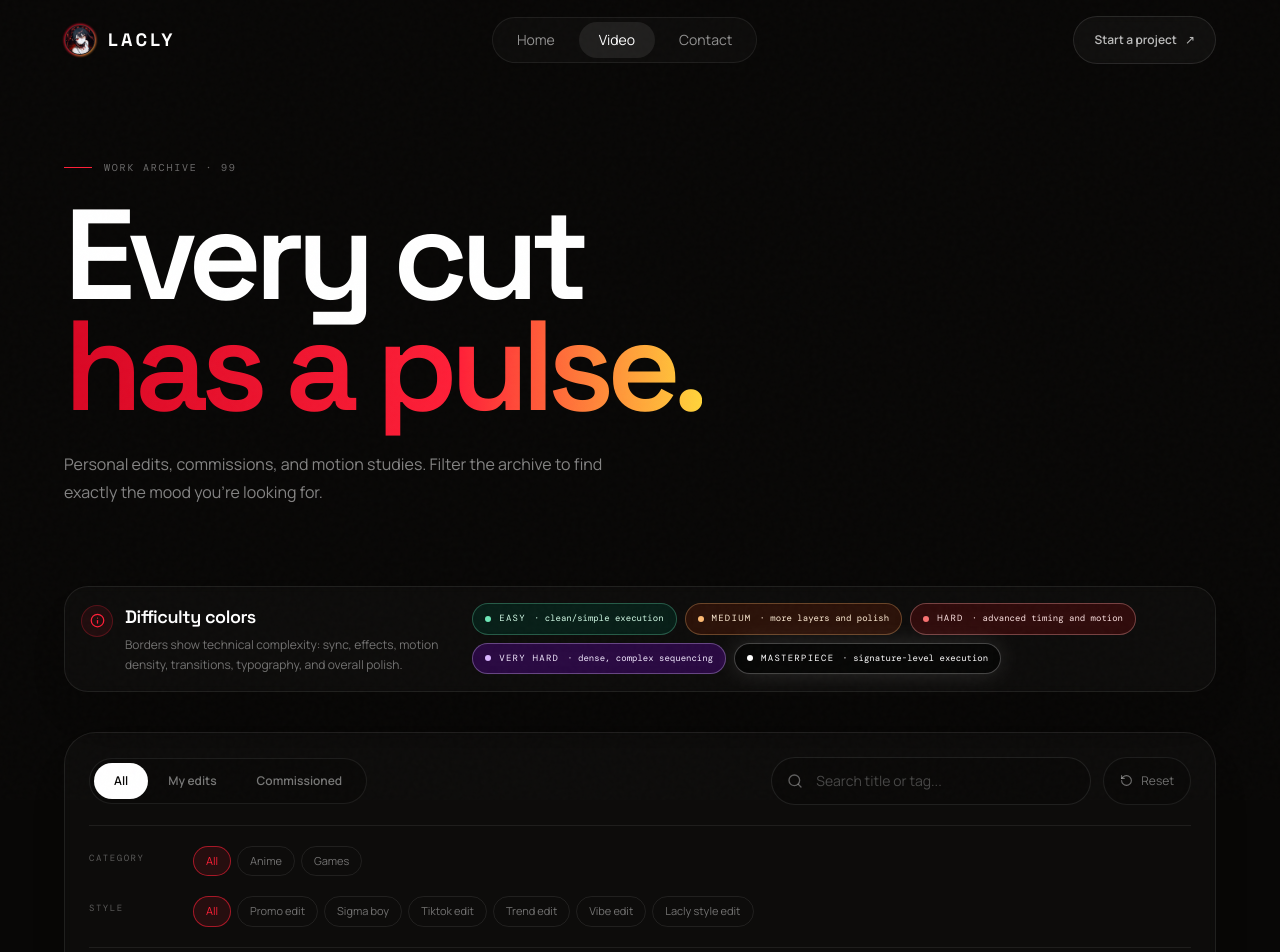
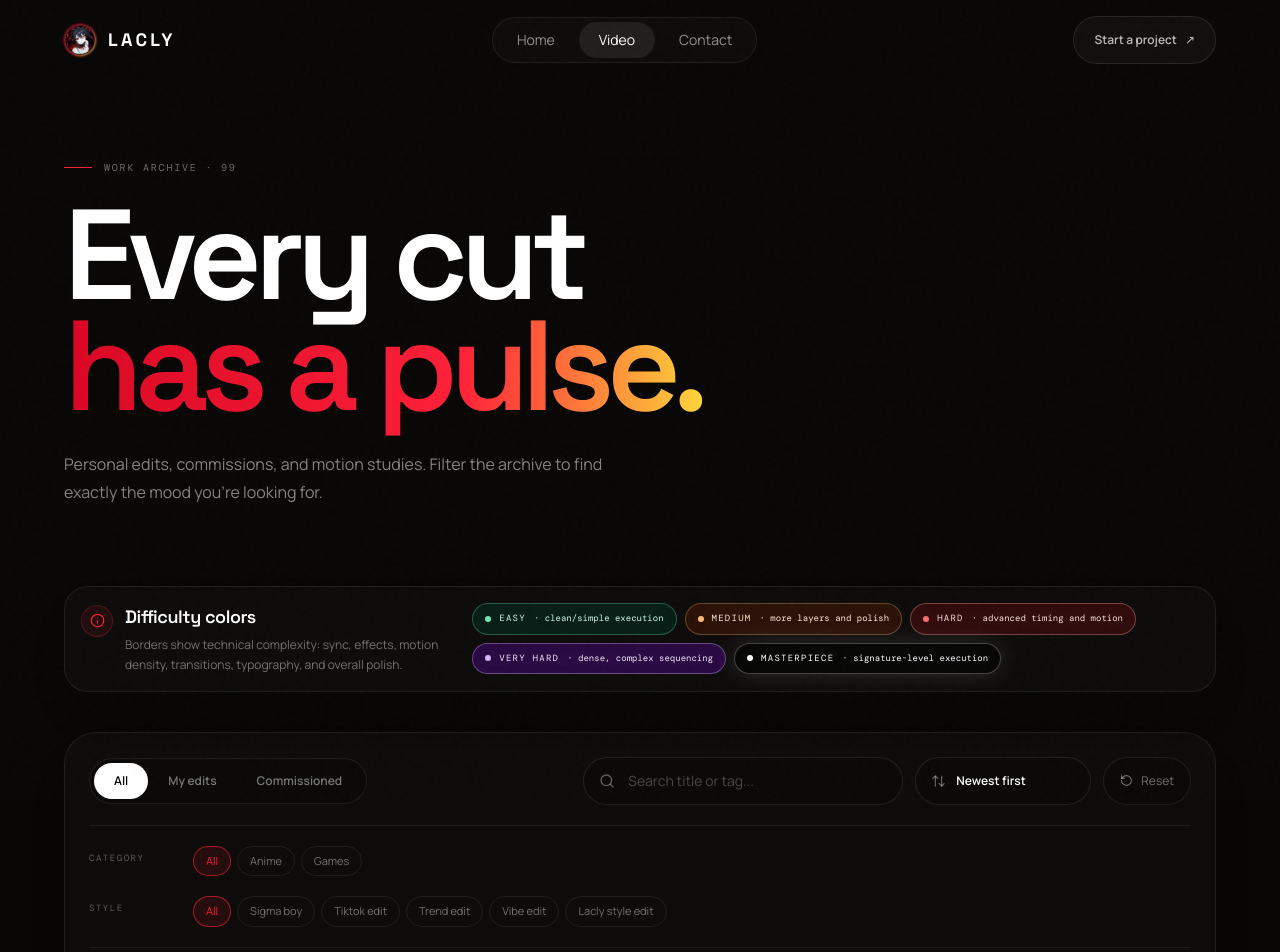
Before and after one commit to laclyy/laclyy.github.io, a React (Vite) app: page /videos in a window 1280 px wide. Shown: the top 952 px of the page. Built offline with nearby package versions, Linux system fonts and the light colour scheme.

Commit message:
refactor: enhance video filtering and sorting functionality

```diff
--- a/src/components/VideoFilters.tsx
+++ b/src/components/VideoFilters.tsx
@@ -1,4 +1,4 @@
-import { RotateCcw, Search } from 'lucide-react'
+import { ArrowUpDown, RotateCcw, Search } from 'lucide-react'
 import { useMemo } from 'react'
 import type { Filters, VideoItem } from '../types'
 
@@ -20,8 +20,15 @@ const games = [
   { value: 'other games', label: 'Other games' },
 ]
 
-const styleOrder = ['promo edit', 'sigma boy', 'tiktok edit', 'trend edit', 'vibe edit', 'lacly style edit']
+const styleOrder = ['sigma boy', 'tiktok edit', 'trend edit', 'vibe edit', 'lacly style edit']
 const label = (value: string) => value === 'all' ? 'All' : value.charAt(0).toUpperCase() + value.slice(1)
+
+const sortOptions: Array<{ value: Filters['sort']; label: string }> = [
+  { value: 'date-desc', label: 'Newest first' },
+  { value: 'date-asc', label: 'Oldest first' },
+  { value: 'difficulty-asc', label: 'Difficulty ↑' },
+  { value: 'difficulty-desc', label: 'Difficulty ↓' },
+]
 
 export default function VideoFilters({ filters, onChange, count, videos }: { filters: Filters; onChange: (filters: Filters) => void; count: number; videos: VideoItem[] }) {
   const availableStyles = useMemo(() => {
@@ -34,7 +41,7 @@ export default function VideoFilters({ filters, onChange, count, videos }: { fil
   }, [filters.category, filters.game, filters.type, videos])
 
   const patch = (next: Partial<Filters>) => onChange({ ...filters, ...next })
-  const reset = () => onChange({ type: 'all', category: 'all', game: 'all', style: 'all', search: '' })
+  const reset = () => onChange({ type: 'all', category: 'all', game: 'all', style: 'all', search: '', sort: 'date-desc' })
   const setType = (type: string) => patch({ type: type as Filters['type'], style: 'all' })
   const setCategory = (category: string) => patch({ category, game: 'all', style: 'all' })
   const setGame = (game: string) => patch({ game, style: 'all' })
@@ -54,6 +61,13 @@ export default function VideoFilters({ filters, onChange, count, videos }: { fil
             <Search size={16} className="absolute left-4 top-1/2 -translate-y-1/2 text-white/35" />
             <input value={filters.search} onChange={(event) => patch({ search: event.target.value })} placeholder="Search title or tag..." className="h-12 w-full rounded-full border border-white/[.09] bg-black/20 pl-11 pr-4 text-sm text-white outline-none transition placeholder:text-white/25 focus:border-flame/60 focus:ring-2 focus:ring-flame/15" />
           </label>
+          <label className="relative block sm:w-44">
+            <span className="sr-only">Sort videos</span>
+            <ArrowUpDown size={15} className="pointer-events-none absolute left-4 top-1/2 -translate-y-1/2 text-white/35" />
+            <select value={filters.sort} onChange={(event) => patch({ sort: event.target.value as Filters['sort'] })} className="h-12 w-full appearance-none rounded-full border border-white/[.09] bg-black/20 pl-10 pr-4 text-xs font-semibold text-white/62 outline-none transition hover:border-white/20 focus:border-flame/60 focus:ring-2 focus:ring-flame/15">
+              {sortOptions.map((option) => <option key={option.value} value={option.value} className="bg-ink text-white">{option.label}</option>)}
+            </select>
+          </label>
           <button onClick={reset} className="inline-flex h-12 items-center justify-center gap-2 rounded-full border border-white/[.08] bg-black/20 px-4 text-xs text-white/42 transition hover:border-flame/35 hover:text-flame focus-ring"><RotateCcw size={13} /> Reset</button>
         </div>
       </div>
@@ -70,7 +84,7 @@ export default function VideoFilters({ filters, onChange, count, videos }: { fil
 
       <div className="mt-5 flex items-center justify-between border-t border-white/[.07] pt-4 font-mono text-[9px] uppercase tracking-[.16em] text-white/28">
         <span>{count} {count === 1 ? 'result' : 'results'}</span>
-        <span>Newest first</span>
+        <span>{sortOptions.find((option) => option.value === filters.sort)?.label}</span>
       </div>
     </section>
   )
--- a/src/lib/videos.ts
+++ b/src/lib/videos.ts
@@ -1,6 +1,7 @@
 import { useEffect, useMemo, useState } from 'react'
 import type { Filters, VideoItem, VideoSource } from '../types'
 import { loadJson } from './content'
+import { normalizeDifficulty } from './videoMeta'
 
 interface VideoFile { videos: VideoItem[] }
 
@@ -27,8 +28,28 @@ export function useFilteredVideos(videos: VideoItem[], filters: Filters) {
       .filter((video) => filters.game === 'all' || video.tags.includes(filters.game))
       .filter((video) => filters.style === 'all' || video.style === filters.style)
       .filter((video) => !query || `${video.title} ${video.description} ${video.style} ${video.tags.join(' ')}`.toLocaleLowerCase('en').includes(query))
-      .sort((a, b) => new Date(b.date).getTime() - new Date(a.date).getTime())
+      .sort((a, b) => sortVideos(a, b, filters.sort))
   }, [filters, videos])
+}
+
+const difficultyRank = {
+  easy: 1,
+  medium: 2,
+  hard: 3,
+  'very hard': 4,
+  masterpiece: 5,
+} as const
+
+function sortVideos(a: VideoItem, b: VideoItem, sort: Filters['sort']) {
+  const dateA = new Date(a.date).getTime()
+  const dateB = new Date(b.date).getTime()
+  const difficultyA = difficultyRank[normalizeDifficulty(a.difficulty) ?? 'easy']
+  const difficultyB = difficultyRank[normalizeDifficulty(b.difficulty) ?? 'easy']
+
+  if (sort === 'date-asc') return dateA - dateB
+  if (sort === 'difficulty-asc') return difficultyA - difficultyB || dateB - dateA
+  if (sort === 'difficulty-desc') return difficultyB - difficultyA || dateB - dateA
+  return dateB - dateA
 }
 
 export function detectSource(url: string, declared?: VideoSource): VideoSource {
--- a/src/pages/VideosPage.tsx
+++ b/src/pages/VideosPage.tsx
@@ -5,7 +5,7 @@ import VideoGrid from '../components/VideoGrid'
 import { useFilteredVideos } from '../lib/videos'
 import type { Filters, VideoItem } from '../types'
 
-const initialFilters: Filters = { type: 'all', category: 'all', game: 'all', style: 'all', search: '' }
+const initialFilters: Filters = { type: 'all', category: 'all', game: 'all', style: 'all', search: '', sort: 'date-desc' }
 
 export default function VideosPage({ videos, loading, onOpen }: { videos: VideoItem[]; loading: boolean; onOpen: (video: VideoItem) => void }) {
   const [filters, setFilters] = useState<Filters>(initialFilters)
--- a/src/types.ts
+++ b/src/types.ts
@@ -1,6 +1,7 @@
 export type VideoType = 'my-edit' | 'commissioned'
 export type VideoSource = 'local' | 'direct' | 'cloud' | 'youtube' | 'vimeo' | 'dailymotion' | 'external'
 export type VideoDifficulty = 'easy' | 'medium' | 'hard' | 'very hard' | 'masterpiece'
+export type VideoSort = 'date-desc' | 'date-asc' | 'difficulty-asc' | 'difficulty-desc'
 
 export interface VideoItem {
   title: string
@@ -56,4 +57,5 @@ export interface Filters {
   game: string
   style: string
   search: string
+  sort: VideoSort
 }
```
Also changed, not shown: public/data/videos.json.
